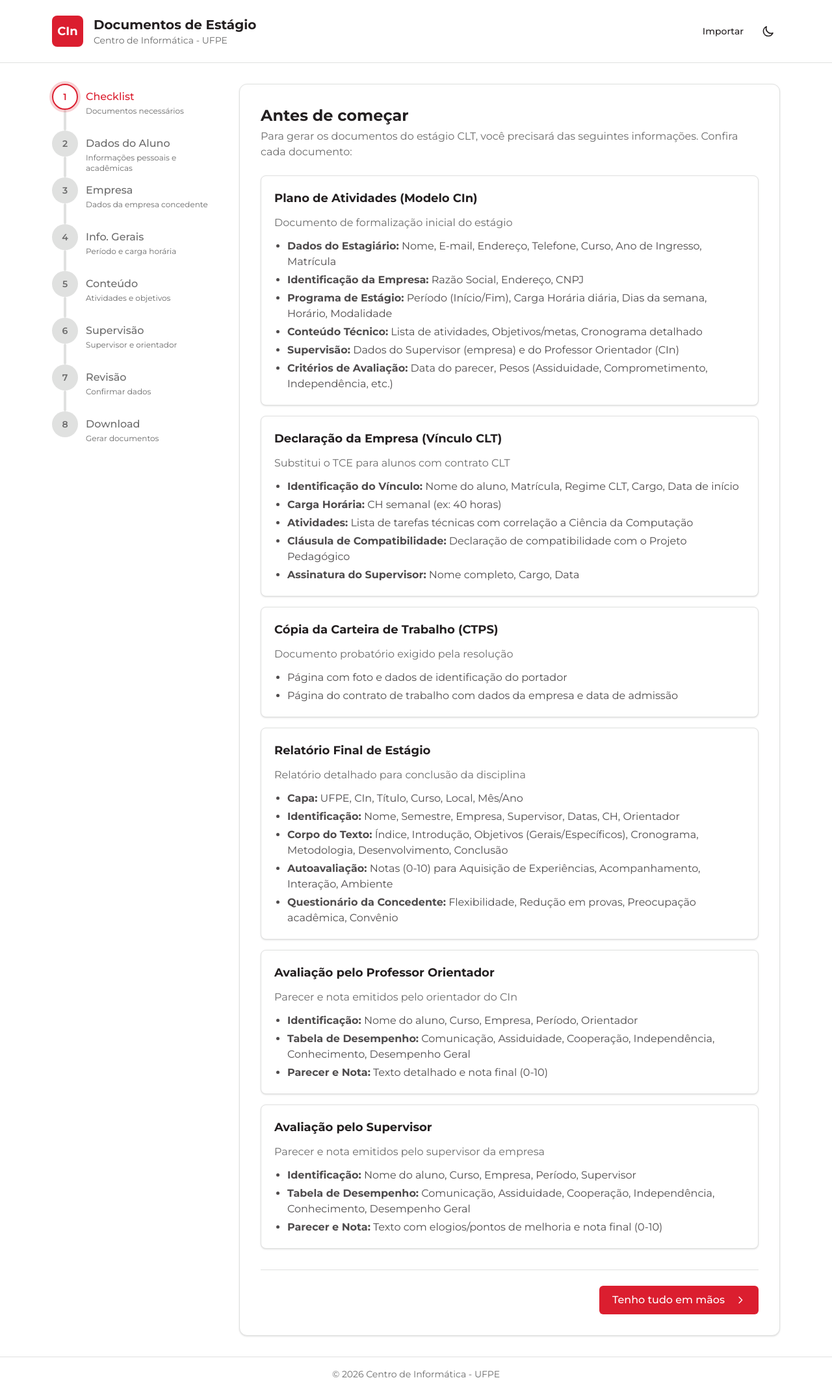
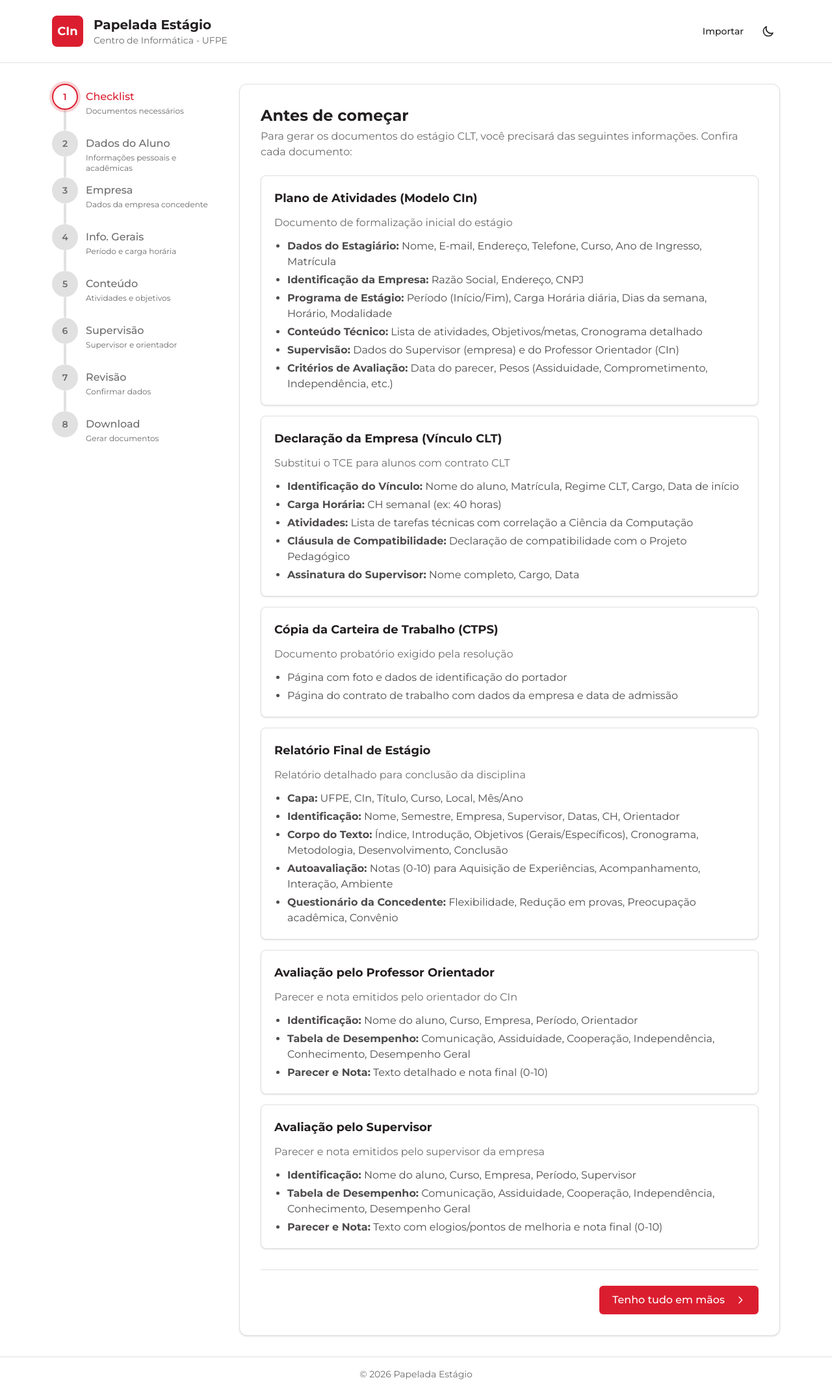
Before and after one commit to Guilhermeasper/papelada-estagio, a React (Vite) app: page / in a window 1280 px wide. Shown: the whole page at 65% size. Built offline with nearby package versions, Linux system fonts and the light colour scheme.

Commit message:
feat: Implement core application and PDF document layouts and update project branding to Papelada Estágio.

```diff
--- a/index.html
+++ b/index.html
@@ -1,26 +1,25 @@
 <!doctype html>
 <html lang="pt-BR">
+
 <head>
   <meta charset="UTF-8" />
   <link rel="icon" type="image/svg+xml" href="/vite.svg" />
   <meta name="viewport" content="width=device-width, initial-scale=1.0" />
-    <meta
-      name="description"
-      content="Sistema de geração de documentos de estágio - CIn/UFPE"
-    />
+  <meta name="description" content="Papelada Estágio - Sistema de geração de documentos de estágio | CIn-UFPE" />
 
   <!-- Google Fonts: Montserrat + Merriweather -->
   <link rel="preconnect" href="https://fonts.googleapis.com" />
   <link rel="preconnect" href="https://fonts.gstatic.com" crossorigin />
   <link
     href="https://fonts.googleapis.com/css2?family=Merriweather:wght@400;700&family=Montserrat:wght@400;500;600;700&display=swap"
-      rel="stylesheet"
-    />
+    rel="stylesheet" />
 
-    <title>Documentos de Estágio - CIn/UFPE</title>
+  <title>Papelada Estágio | CIn-UFPE</title>
 </head>
+
 <body>
   <div id="root"></div>
   <script type="module" src="/src/main.tsx"></script>
 </body>
+
 </html>
--- a/package.json
+++ b/package.json
@@ -1,5 +1,5 @@
 {
-  "name": "internship-documents",
+  "name": "papelada-estagio",
   "private": true,
   "version": "0.0.0",
   "type": "module",
--- a/src/AppLayout.tsx
+++ b/src/AppLayout.tsx
@@ -16,7 +16,7 @@ export function AppLayout({ children, headerActions }: AppLayoutProps) {
             </div>
             <div>
               <h1 className="text-lg md:text-xl font-bold text-text-primary dark:text-text-primary-dark">
-                Documentos de Estágio
+                Papelada Estágio
               </h1>
               <p className="text-xs md:text-sm text-text-secondary dark:text-text-secondary-dark">
                 Centro de Informática - UFPE
@@ -37,7 +37,7 @@ export function AppLayout({ children, headerActions }: AppLayoutProps) {
       <footer className="bg-surface-elevated dark:bg-surface-elevated-dark border-t border-border dark:border-border-dark mt-auto">
         <div className="max-w-6xl mx-auto px-4 py-4">
           <p className="text-center text-sm text-text-secondary dark:text-text-secondary-dark">
-            © {new Date().getFullYear()} Centro de Informática - UFPE
+            © {new Date().getFullYear()} Papelada Estágio
           </p>
         </div>
       </footer>
--- a/src/components/pdf/DocumentLayout.tsx
+++ b/src/components/pdf/DocumentLayout.tsx
@@ -100,7 +100,7 @@ export const DocumentLayout = ({ children }: DocumentLayoutProps) => {
 
         <View style={styles.footer} fixed>
           <Text style={styles.footerText}>
-            Gerado via Sistema de Estágio CIn/UFPE
+            Gerado via Papelada Estágio | CIn-UFPE
           </Text>
           <Text
             style={styles.footerText}
```
Lines whose indentation alone changed are shown as unchanged.
